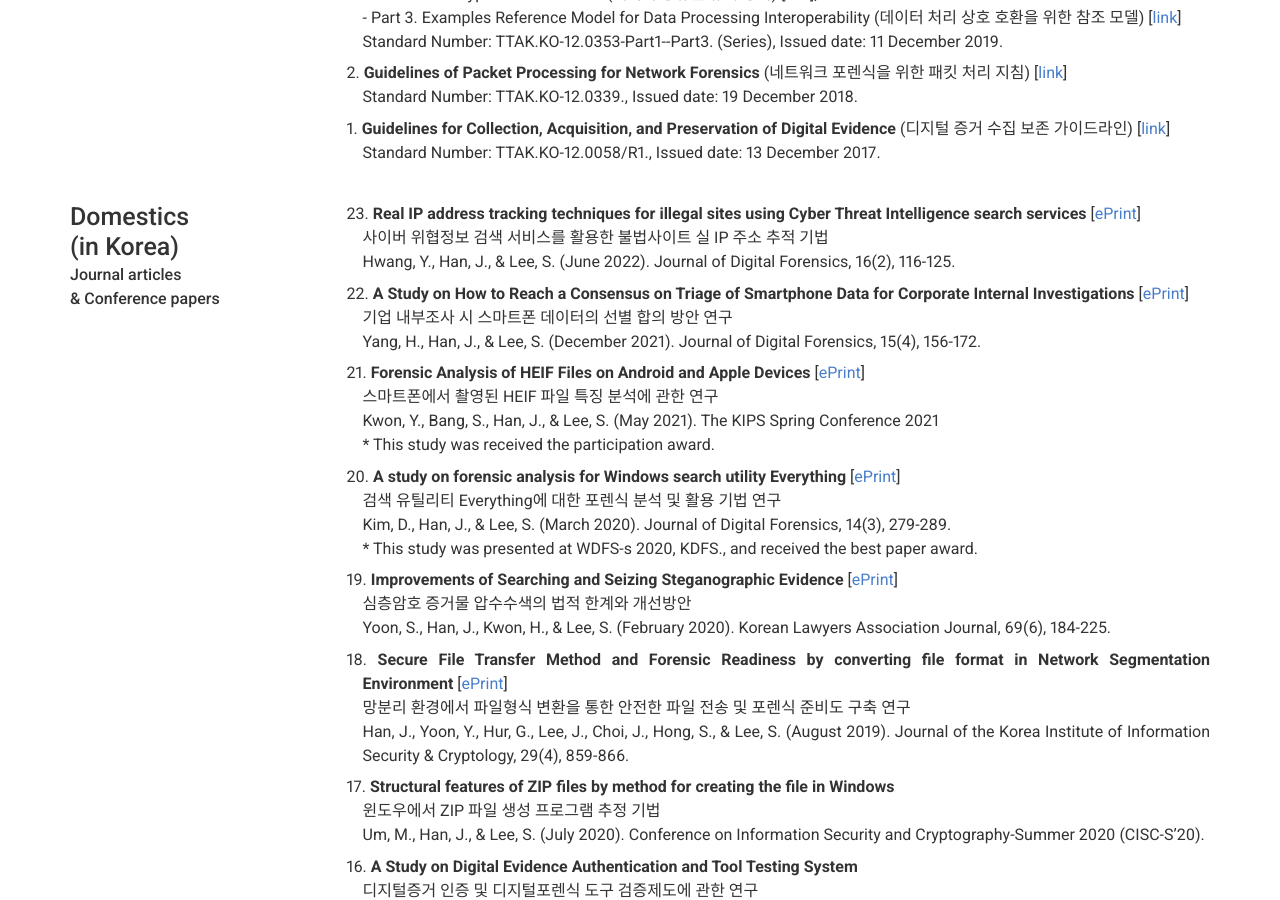
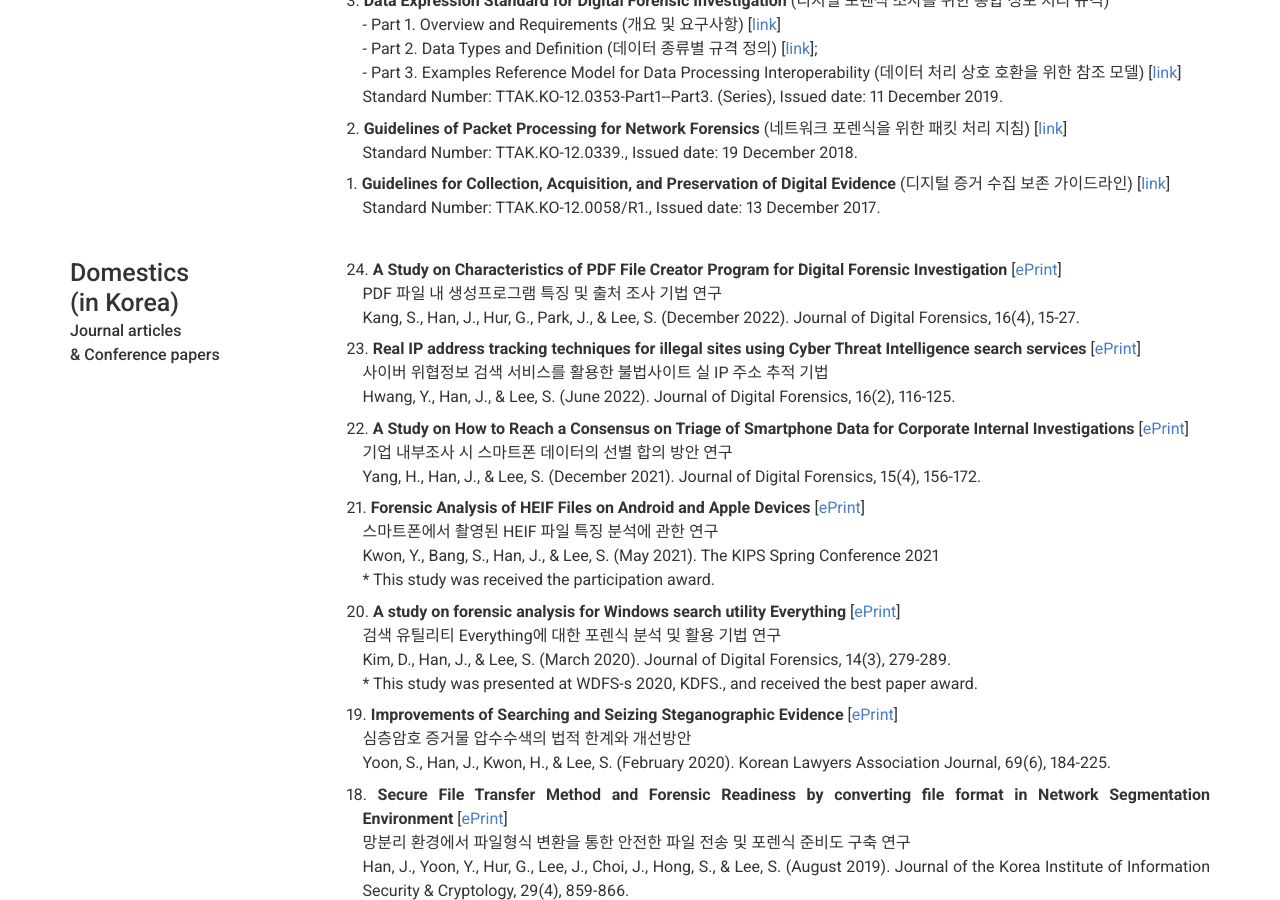
Before and after one commit to JaehyeokHan/jaehyeokhan.github.io, a Jekyll site: the page built from index.md, in a window 1280 px wide and 900 px high, scrolled down 4298 px. Built offline with Jekyll 4.4.1, drawn with Linux system fonts in a browser that asks for light colours; nearby versions of some CDN libraries; some of the changed text lies outside the part shown.

Commit message:
Update _config.yml

```diff
--- a/_config.yml
+++ b/_config.yml
@@ -7,7 +7,7 @@ version: 2
 
 # Personal info
 name: Jaehyeok Han
-title: Ph.D student
+title: Ph.D candidate
 email: one01h@korea.ac.kr
 # email_title: Email (Email title override)
 # phone: Your phone number (optional)
@@ -189,6 +189,7 @@ content:
 #       quote: >
 #         Short description of the company (optional)
         description: | # this will include new lines to allow paragraphs
+         <p style="text-indent: -1em;">6. <b>Data reconstruction and recovery of deduplicated files having non-resident attributes in NTFS volume</b> [<A href = "https://doi.org/10.1016/j.fsidi.2023.301571" target = "top">DOI</A>]<br>An, S., Lee, S., & Han, J. (2023). Forensic Science International: Digital Investigation.</p>
          <p style="text-indent: -1em;">5. <b>A Study on the Processing of Timestamps in the Creation of Multimedia Files on Mobile Devices</b> [<A href = "https://doi.org/10.3745/JIPS.04.0245" target = "top">DOI</A>]<br>Han, J., & Lee, S. (2022). Journal of Information Processing Systems.</p>
          <p style="text-indent: -1em;">4. <b>File fingerprinting of the ZIP format for identifying and tracking provenance</b> [<A href = "https://doi.org/10.1016/j.fsidi.2021.301271" target = "top">DOI</A>]<br>Um, M., Han, J., & Lee, S. (2021). Forensic Science International: Digital Investigation.</p>
          <p style="text-indent: -1em;">3. <b>5W1H-based Expression for the Effective Sharing of Information in Digital Forensic Investigations</b> [<A href = "https://arxiv.org/abs/2010.15711" target = "top">arXiv</A>]<br>Han, J., Kim, J., & Lee, S. (2020). arXiv preprint arXiv:2010.15711.</p>
@@ -241,6 +242,7 @@ content:
         title: Domestics<br>(in Korea)
         sub_title: Journal articles <br>& Conference papers
         description: | # this will include new lines to allow paragraphs
+          <p style="text-indent: -1em;">24. <b>A Study on Characteristics of PDF File Creator Program for Digital Forensic Investigation</b> [<A href = "https://www.kci.go.kr/kciportal/ci/sereArticleSearch/ciSereArtiView.kci?sereArticleSearchBean.artiId=ART002923491" target = "top">ePrint</A>]<br>PDF 파일 내 생성프로그램 특징 및 출처 조사 기법 연구<br>Kang, S., Han, J., Hur, G., Park, J., & Lee, S. (December 2022). Journal of Digital Forensics, 16(4), 15-27.</p>
           <p style="text-indent: -1em;">23. <b>Real IP address tracking techniques for illegal sites using Cyber Threat Intelligence search services</b> [<A href = "https://www.kci.go.kr/kciportal/ci/sereArticleSearch/ciSereArtiView.kci?sereArticleSearchBean.artiId=ART002859565" target = "top">ePrint</A>]<br>사이버 위협정보 검색 서비스를 활용한 불법사이트 실 IP 주소 추적 기법<br>Hwang, Y., Han, J., & Lee, S. (June 2022). Journal of Digital Forensics, 16(2), 116-125.</p>
           <p style="text-indent: -1em;">22. <b>A Study on How to Reach a Consensus on Triage of Smartphone Data for Corporate Internal Investigations</b> [<A href = "https://www.kci.go.kr/kciportal/ci/sereArticleSearch/ciSereArtiView.kci?sereArticleSearchBean.artiId=ART002801160" target = "top">ePrint</A>]<br>기업 내부조사 시 스마트폰 데이터의 선별 합의 방안 연구<br>Yang, H., Han, J., & Lee, S. (December 2021). Journal of Digital Forensics, 15(4), 156-172.</p>
           <p style="text-indent: -1em;">21. <b>Forensic Analysis of HEIF Files on Android and Apple Devices</b> [<A href = "https://www.kci.go.kr/kciportal/ci/sereArticleSearch/ciSereArtiView.kci?sereArticleSearchBean.artiId=ART002768178" target = "top">ePrint</A>]<br>스마트폰에서 촬영된 HEIF 파일 특징 분석에 관한 연구<br>Kwon, Y., Bang, S., Han, J., & Lee, S. (May 2021). The KIPS Spring Conference 2021<br>* This study was received the participation award.</p>
```
